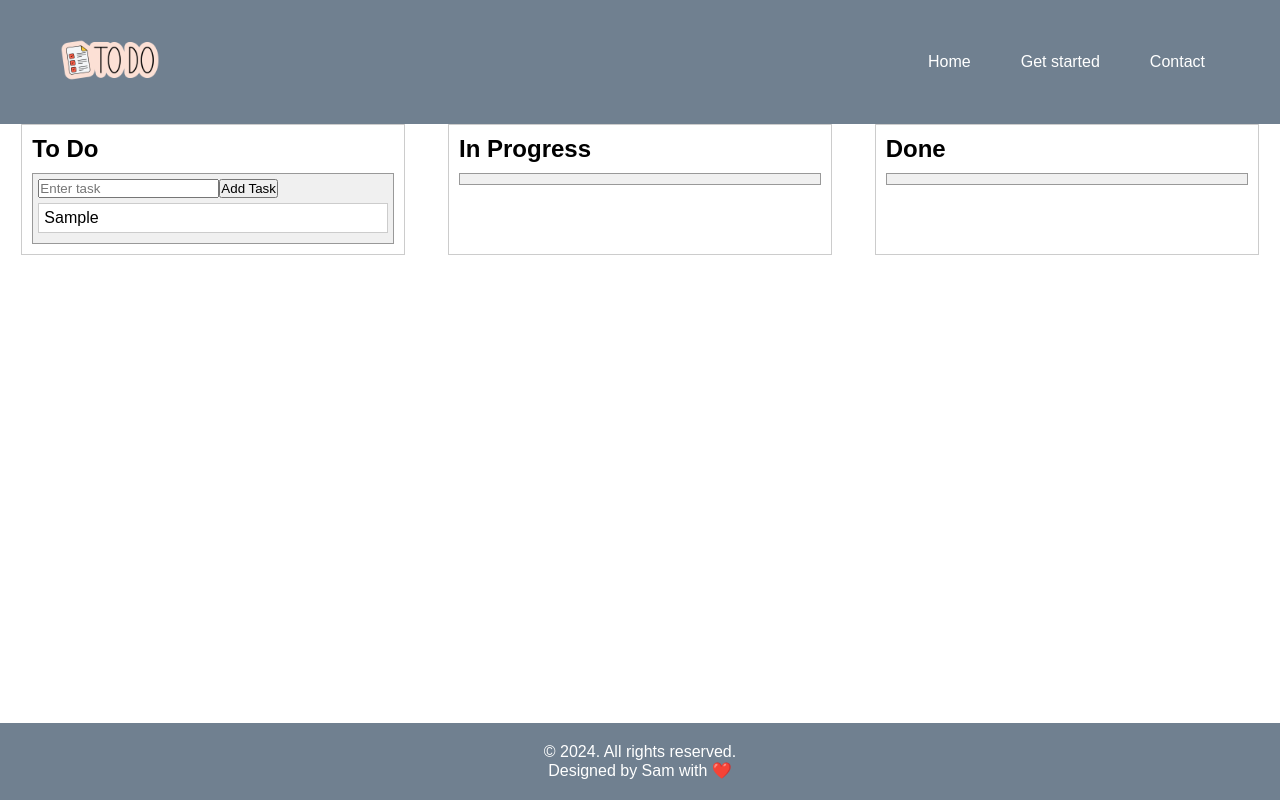
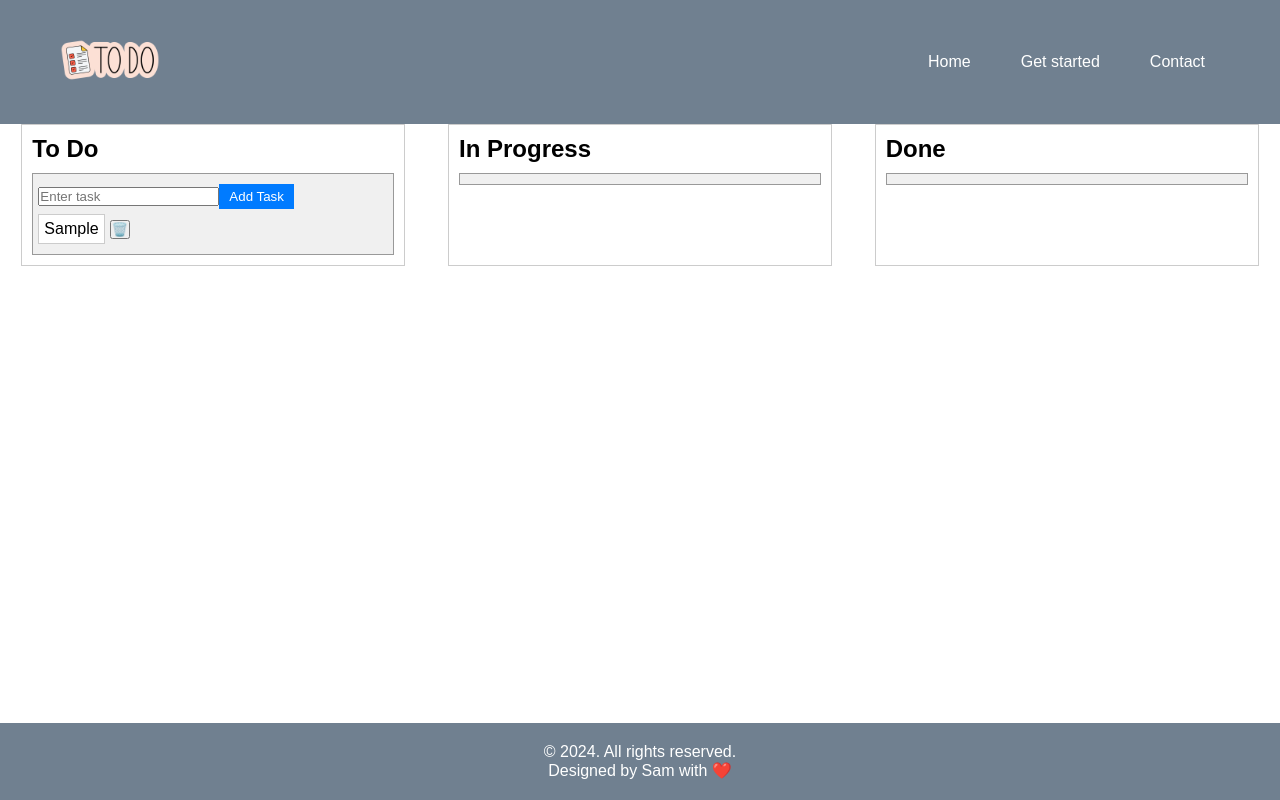
Before and after one commit to sameba0321/sameba0321.github.io, a Vue app: page /todos/1 in a window 1280 px wide. Both pictures are taken after typing "Sample" into the empty fields and a click on the button "Add Task". Built offline with nearby package versions, Linux system fonts and the light colour scheme.

Commit message:
implement a better design on todolistdetail.vue

```diff
--- a/package.json
+++ b/package.json
@@ -3,6 +3,7 @@
     "snyk": "^1.1267.0",
     "vue": "^3.4.3",
     "vue-cookies": "^1.8.4",
+    "vue-property-decorator": "^9.1.2",
     "vue-router": "^4.3.2"
   },
   "devDependencies": {
--- a/src/components/TodoDetail.vue
+++ b/src/components/TodoDetail.vue
@@ -3,26 +3,35 @@
     <div class="column" @dragover.prevent @drop="onDrop('todo')">
       <h2>To Do</h2>
       <div class="task-list">
-          <input type="text" v-model="newTask" placeholder="Enter task">
-          <button @click="addTask">Add Task</button>
-          <div v-for="(task, index) in todoTasks" :key="index" draggable="true" @dragstart="onDragStart('todo', index)">
+        <input type="text" v-model="newTask" @keydown.enter="addTask" placeholder="Enter task">
+        <button class="create-task-button" @click="addTask">Add Task</button>
+        <div v-for="(task, index) in todoTasks" :key="index" class="task-container" draggable="true" @dragstart="onDragStart('todo', index)">
+          <div class="task-wrapper">
             <p>{{ task }}</p>
+            <button class="delete-button" @click="deleteTask('todo', index)">🗑️</button>
+          </div>
         </div>
       </div>
     </div>
     <div class="column" @dragover.prevent @drop="onDrop('inProgress')">
       <h2>In Progress</h2>
       <div class="task-list">
-          <div v-for="(task, index) in inProgressTasks" :key="index" draggable="true" @dragstart="onDragStart('inProgress', index)">
+        <div v-for="(task, index) in inProgressTasks" :key="index" class="task-container" draggable="true" @dragstart="onDragStart('inProgress', index)">
+          <div class="task-wrapper">
             <p>{{ task }}</p>
+            <button class="delete-button" @click="deleteTask('inProgress', index)">🗑️</button>
+          </div>
         </div>
       </div>
     </div>
     <div class="column" @dragover.prevent @drop="onDrop('done')">
       <h2>Done</h2>
       <div class="task-list">
-          <div v-for="(task, index) in doneTasks" :key="index" draggable="true" @dragstart="onDragStart('done', index)">
+        <div v-for="(task, index) in doneTasks" :key="index" class="task-container" draggable="true" @dragstart="onDragStart('done', index)">
+          <div class="task-wrapper">
             <p>{{ task }}</p>
+            <button class="delete-button" @click="deleteTask('done', index)">🗑️</button>
+          </div>
         </div>
       </div>
     </div>
@@ -30,7 +39,9 @@
 </template>
 
 <script lang="ts">
-  export default {
+import { defineComponent } from 'vue';
+
+export default defineComponent({
   data() {
     return {
       todoTasks: [],
@@ -39,23 +50,27 @@
       newTask: ''
     };
   },
-    mounted() {
-      // Load tasks from localStorage when the component is mounted
+  created() {
     this.loadTasks();
+  },
+  watch: {
+    '$route'() {
+      this.loadTasks();
+    }
   },
   methods: {
     addTask() {
       if (this.newTask.trim() !== '') {
         this.todoTasks.push(this.newTask);
         this.newTask = '';
-          this.saveTasks(); // Save tasks to localStorage
+        this.saveTasks();
       }
     },
-      onDragStart(status, index) {
+    onDragStart(status: string, index: number) {
       this.draggedStatus = status;
       this.draggedIndex = index;
     },
-      onDrop(status) {
+    onDrop(status: string) {
       const task = this[this.draggedStatus + 'Tasks'].splice(this.draggedIndex, 1)[0];
       switch (status) {
         case 'todo':
@@ -70,17 +85,35 @@
         default:
           break;
       }
-        this.saveTasks(); // Save tasks to localStorage
+      this.saveTasks();
+    },
+    deleteTask(status: string, index: number) {
+      switch (status) {
+        case 'todo':
+          this.todoTasks.splice(index, 1);
+          break;
+        case 'inProgress':
+          this.inProgressTasks.splice(index, 1);
+          break;
+        case 'done':
+          this.doneTasks.splice(index, 1);
+          break;
+        default:
+          break;
+      }
+      this.saveTasks();
     },
     saveTasks() {
-        localStorage.setItem('todoTasks', JSON.stringify(this.todoTasks));
-        localStorage.setItem('inProgressTasks', JSON.stringify(this.inProgressTasks));
-        localStorage.setItem('doneTasks', JSON.stringify(this.doneTasks));
+      const routeName = this.$route.name || '';
+      localStorage.setItem(`${routeName}_todoTasks`, JSON.stringify(this.todoTasks));
+      localStorage.setItem(`${routeName}_inProgressTasks`, JSON.stringify(this.inProgressTasks));
+      localStorage.setItem(`${routeName}_doneTasks`, JSON.stringify(this.doneTasks));
     },
     loadTasks() {
-        const storedTodoTasks = localStorage.getItem('todoTasks');
-        const storedInProgressTasks = localStorage.getItem('inProgressTasks');
-        const storedDoneTasks = localStorage.getItem('doneTasks');
+      const routeName = this.$route.name || '';
+      const storedTodoTasks = localStorage.getItem(`${routeName}_todoTasks`);
+      const storedInProgressTasks = localStorage.getItem(`${routeName}_inProgressTasks`);
+      const storedDoneTasks = localStorage.getItem(`${routeName}_doneTasks`);
 
       if (storedTodoTasks) {
         this.todoTasks = JSON.parse(storedTodoTasks);
@@ -93,7 +126,7 @@
       }
     }
   }
-  };
+});
 </script>
 
 <style>
@@ -122,4 +155,25 @@
   background-color: #fff;
   cursor: move;
 }
+
+.delete-button {
+  cursor: pointer;
+  margin-left: 5px;
+}
+.task-wrapper {
+  display: flex;
+  align-items: center;
+}
+.create-task-button {
+  margin-top: 5px;
+  padding: 5px 10px;
+  background-color: #007bff;
+  color: white;
+  border: none;
+  cursor: pointer;
+}
+
+.create-task-button:hover {
+  background-color: #0056b3;
+}
 </style>
--- a/src/components/todolist.vue
+++ b/src/components/todolist.vue
@@ -4,10 +4,10 @@
       <div class="todo-item" v-for="(todo, index) in todos" :key="index">
         <h3 @click="goToDetailPage(todo)">{{ todo.title }}</h3>
         <p @click="goToDetailPage(todo)">{{ todo.description }}</p>
-        <span @click.stop="deleteTodo(index)">❌</span> <!-- Stop event propagation -->
+        <span @click.stop="deleteTodo(index)">❌</span>
       </div>
     </div>
-    <!-- Style the button as a round button with a horizontal cross icon -->
+
     <button class="add-todo-button" @click="addTodo">
       <span class="horizontal-cross">&#10006;</span>
     </button>
```
Also changed, not shown: 1 other file (tests, documents, lock files or other folders). Lines whose indentation alone changed are shown as unchanged.
